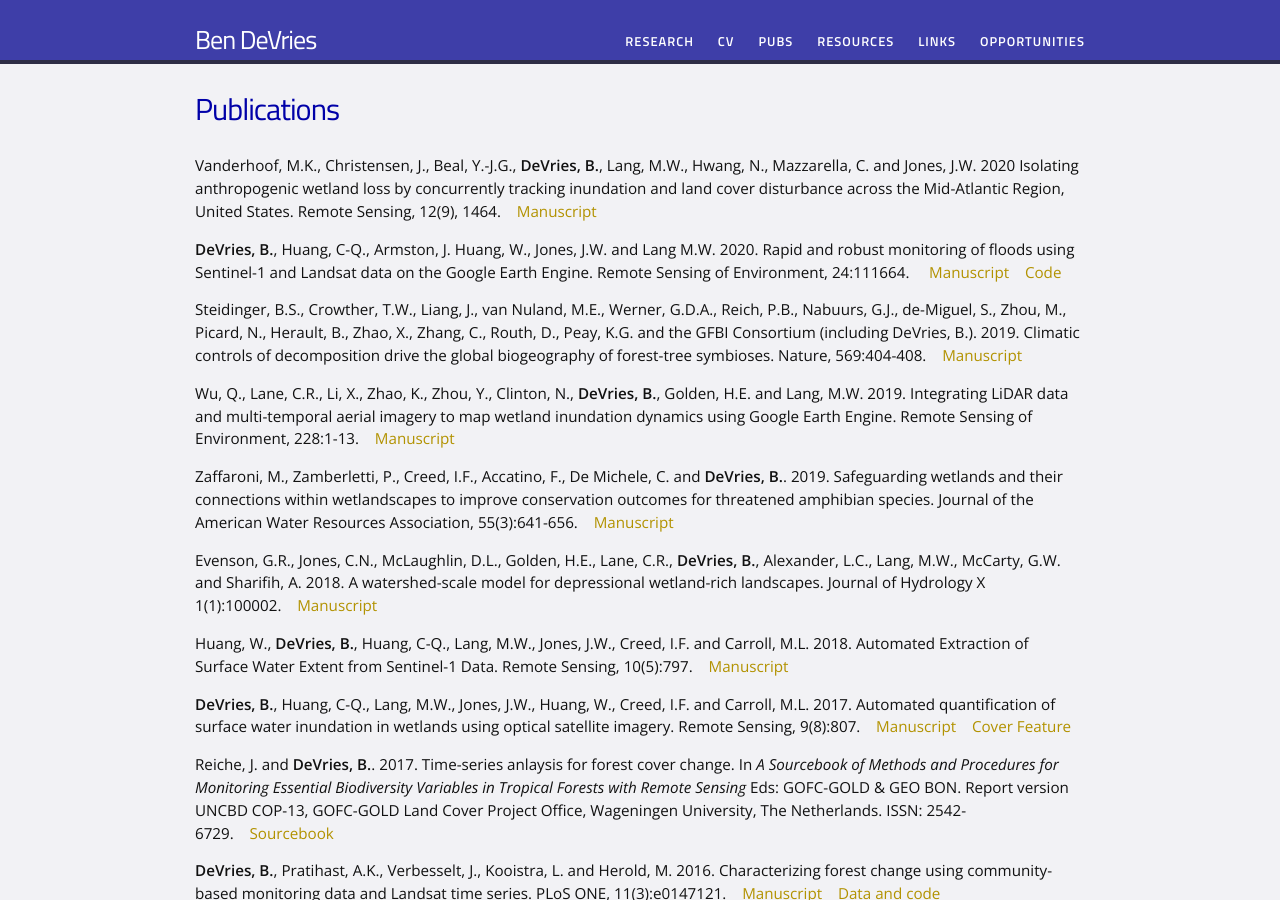
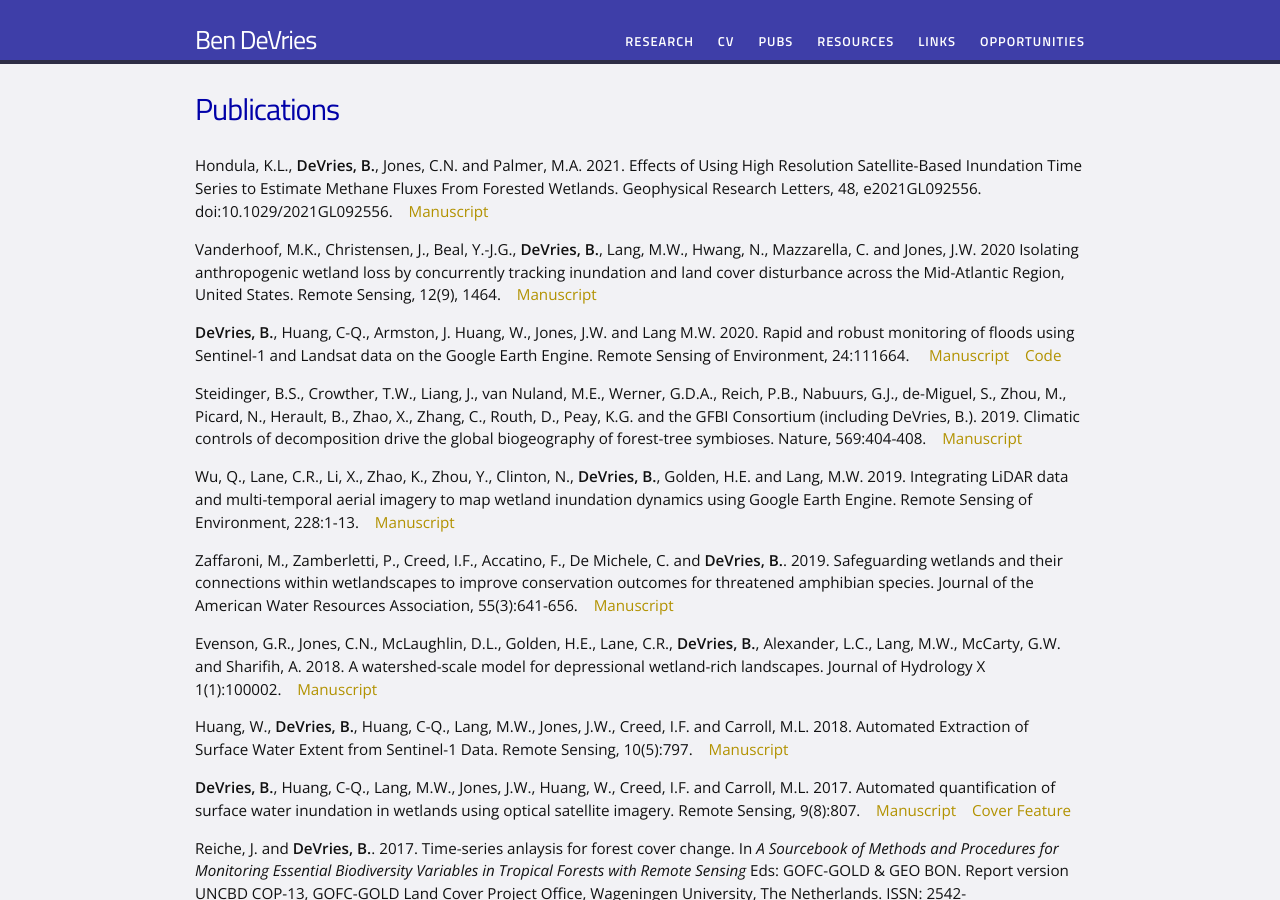
Before and after one commit to bendv/bendv.github.io, a Jekyll site: the page built from publications.md, in a window 1280 px wide and 900 px high. Built offline with Jekyll 4.4.1, drawn with Linux system fonts in a browser that asks for light colours.

Commit message:
update pubs

```diff
--- a/publications.md
+++ b/publications.md
@@ -3,6 +3,8 @@ layout: page
 title: Publications
 permalink: /publications/
 ---
+
+Hondula, K.L., **DeVries, B.**, Jones, C.N. and Palmer, M.A. 2021. Effects of Using High Resolution Satellite-Based Inundation Time Series to Estimate Methane Fluxes From Forested Wetlands. Geophysical Research Letters, 48, e2021GL092556. doi:10.1029/2021GL092556.&nbsp;&nbsp;&nbsp;&nbsp;<a href="https://doi.org/10.1029/2021GL092556">Manuscript</a>
 
 Vanderhoof, M.K., Christensen, J., Beal, Y.-J.G., **DeVries, B.**, Lang, M.W., Hwang, N., Mazzarella, C. and Jones, J.W. 2020 Isolating anthropogenic wetland loss by concurrently tracking inundation and land cover disturbance across the Mid-Atlantic Region, United States. Remote Sensing, 12(9), 1464.&nbsp;&nbsp;&nbsp;&nbsp;<a href="https://www.mdpi.com/2072-4292/12/9/1464">Manuscript</a>
 
```
